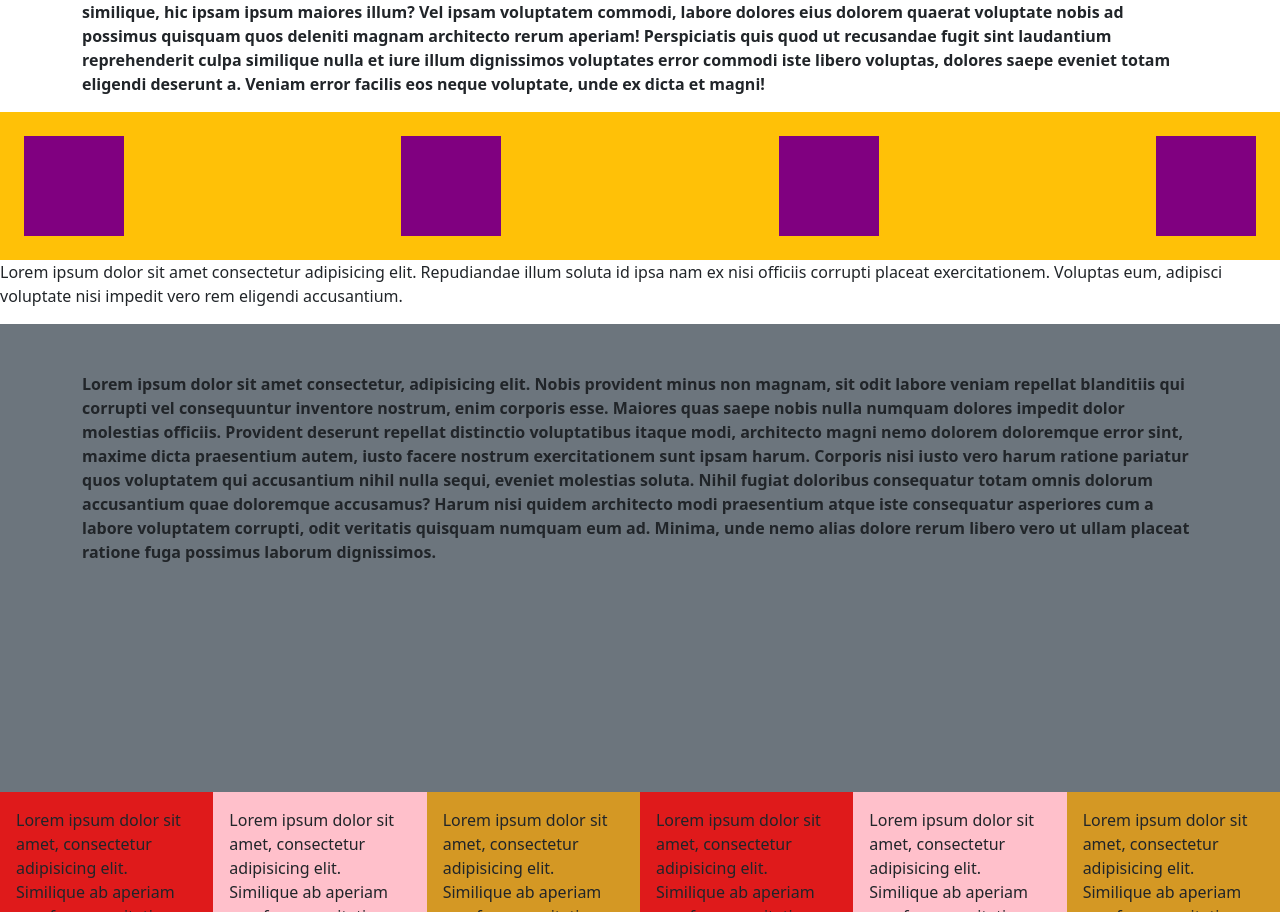
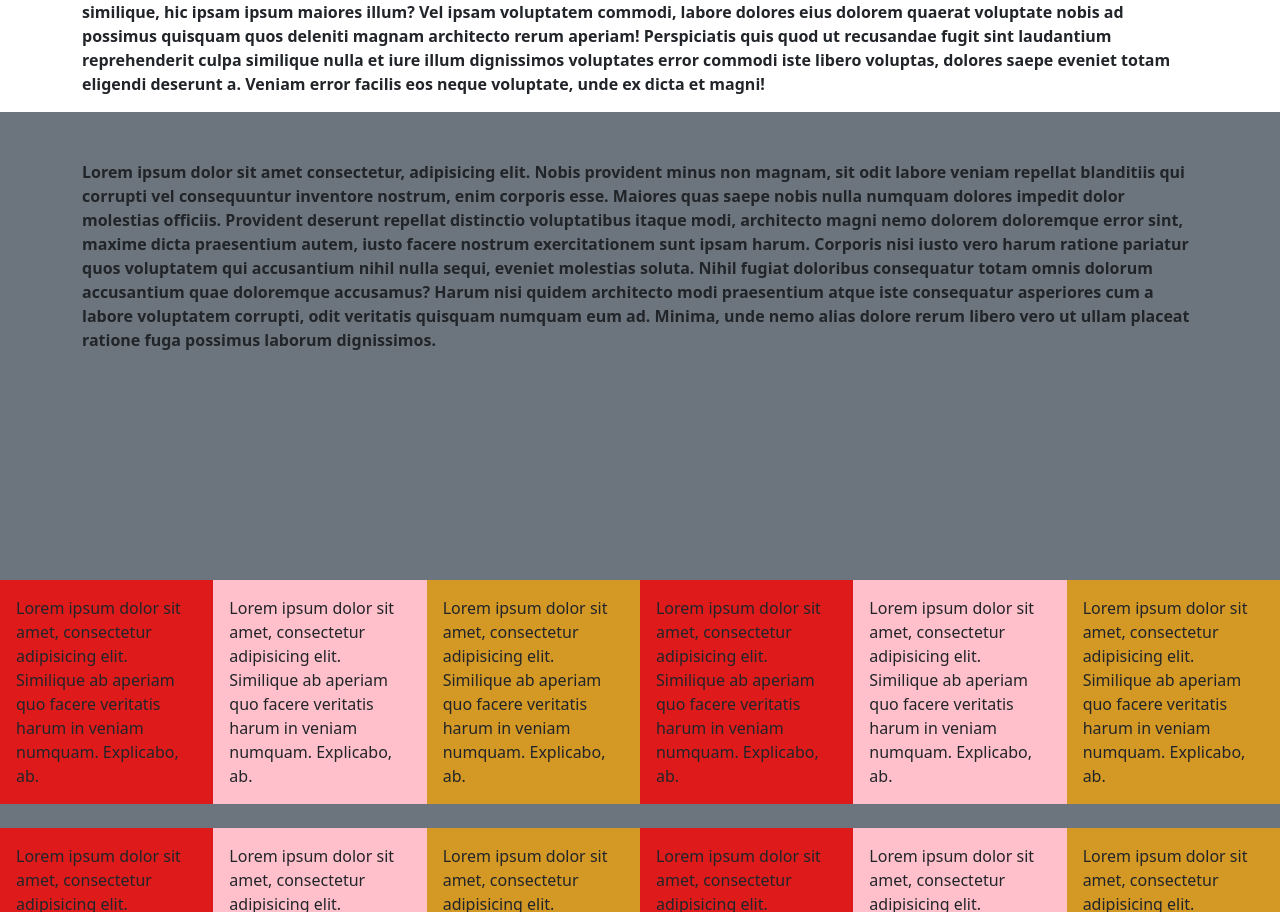
Before and after one commit to itzkunal01/gsap-practice, a React (Create React App) app: page / in a window 1280 px wide. Shown: the part 2848-3760 px from the top of the page. Built offline with nearby package versions, Linux system fonts and the light colour scheme.

Commit message:
updating gsap code

```diff
--- a/src/App.js
+++ b/src/App.js
@@ -9,7 +9,7 @@ function App() {
   return (
     <div className="App">
       <GsapRoadmap />
-      <Hero />
+      {/* <Hero /> */}
       <GsapSlider />
     </div>
   );
--- a/src/component/GsapSlider.jsx
+++ b/src/component/GsapSlider.jsx
@@ -4,9 +4,6 @@ import ScrollTrigger from "gsap/ScrollTrigger";
 
 gsap.registerPlugin(ScrollTrigger);
 const GsapSlider = () => {
-  let sections1 = gsap.utils.toArray(".block1 > div");
-  let sections2 = gsap.utils.toArray(".block2 > div");
-
   let slider = gsap.timeline({
     scrollTrigger: {
       trigger: ".slider-parent",
@@ -26,7 +23,6 @@ const GsapSlider = () => {
       markers: false,
     },
     xPercent: 100,
-    duration: 2,
   });
   slider.to(".block2", {
     scrollTrigger: {
@@ -38,7 +34,6 @@ const GsapSlider = () => {
       markers: true,
     },
     xPercent: -100,
-    duration: 2,
   });
 
   return (
--- a/src/component/Hero.jsx
+++ b/src/component/Hero.jsx
@@ -88,7 +88,7 @@ const Hero = () => {
     }
   );
   return (
-    <div>
+    <div className="overflow-hidden">
       {/* <div className="vh-100 bg-danger"></div> */}
       <div className="box_parent bg-warning">
         <div className="d-flex justify-content-between">
```
